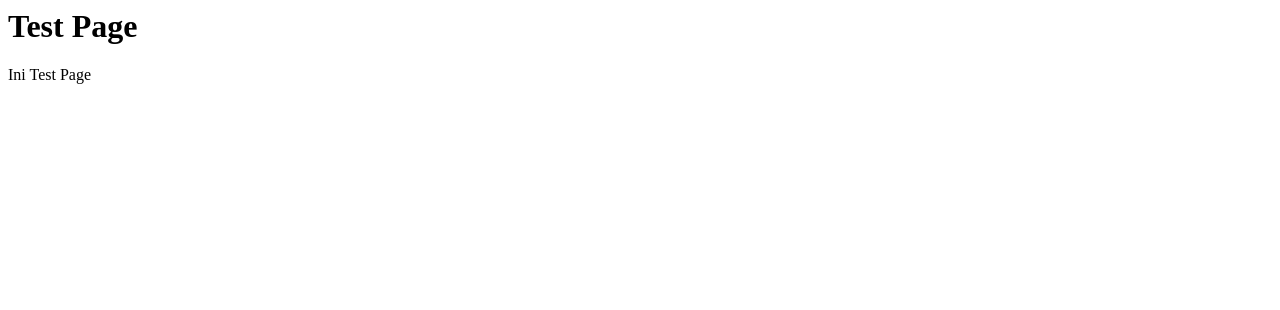
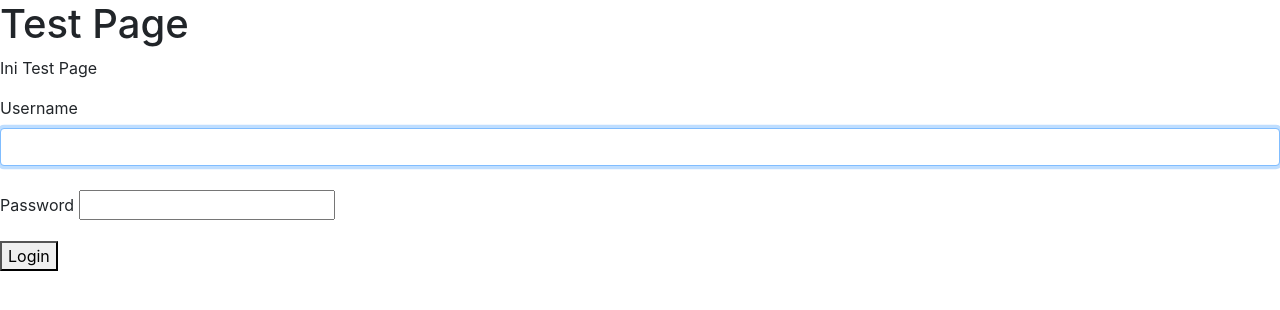
Before and after one commit to shinochiha/blog, a plain HTML site: page index.html in a window 1280 px wide. Drawn offline with nearby package versions, Linux system fonts and the light colour scheme.

Commit message:
Update index.html
menambahkan bootstrap dan membuat fiture form

```diff
--- a/index.html
+++ b/index.html
@@ -3,9 +3,26 @@
 <head>
   <meta charset="utf-8">
   <meta content="width=device-width, initial-scale=1">
-</head>
+  <link rel="stylesheet" href="https://stackpath.bootstrapcdn.com/bootstrap/4.1.3/css/bootstrap.min.css" integrity="sha384-MCw98/SFnGE8fJT3GXwEOngsV7Zt27NXFoaoApmYm81iuXoPkFOJwJ8ERdknLPMO" crossorigin="anonymous">
+  <title>Blog</title>
+  </head>
 <body>
   <h1>Test Page</h1>
   <p>Ini Test Page</p>
+  <form action="" method="post">
+
+  		<div class="form-group">
+  			<label for="1">Username</label>
+  			<input class="form-control" name="username" type="text" id="1" required autofocus>
+  			<br>
+  			<label for="2">Password</label>
+  			<input type="password" name="password" id="2" required=>
+  		</div>
+
+  		<div class="btn-group">
+  			<button type="submit" name="button">Login</button>
+  		</div>
+
+  </form>
 </body>
 </html>
```
